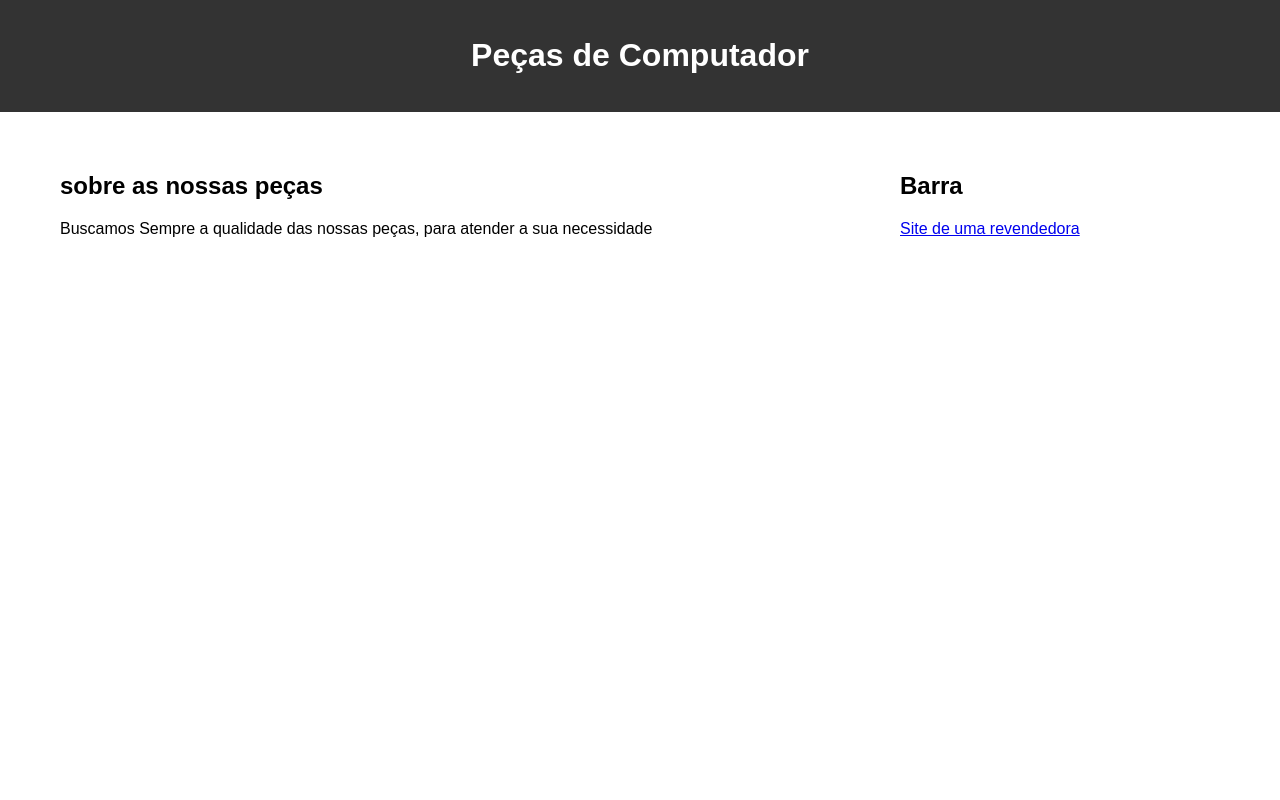
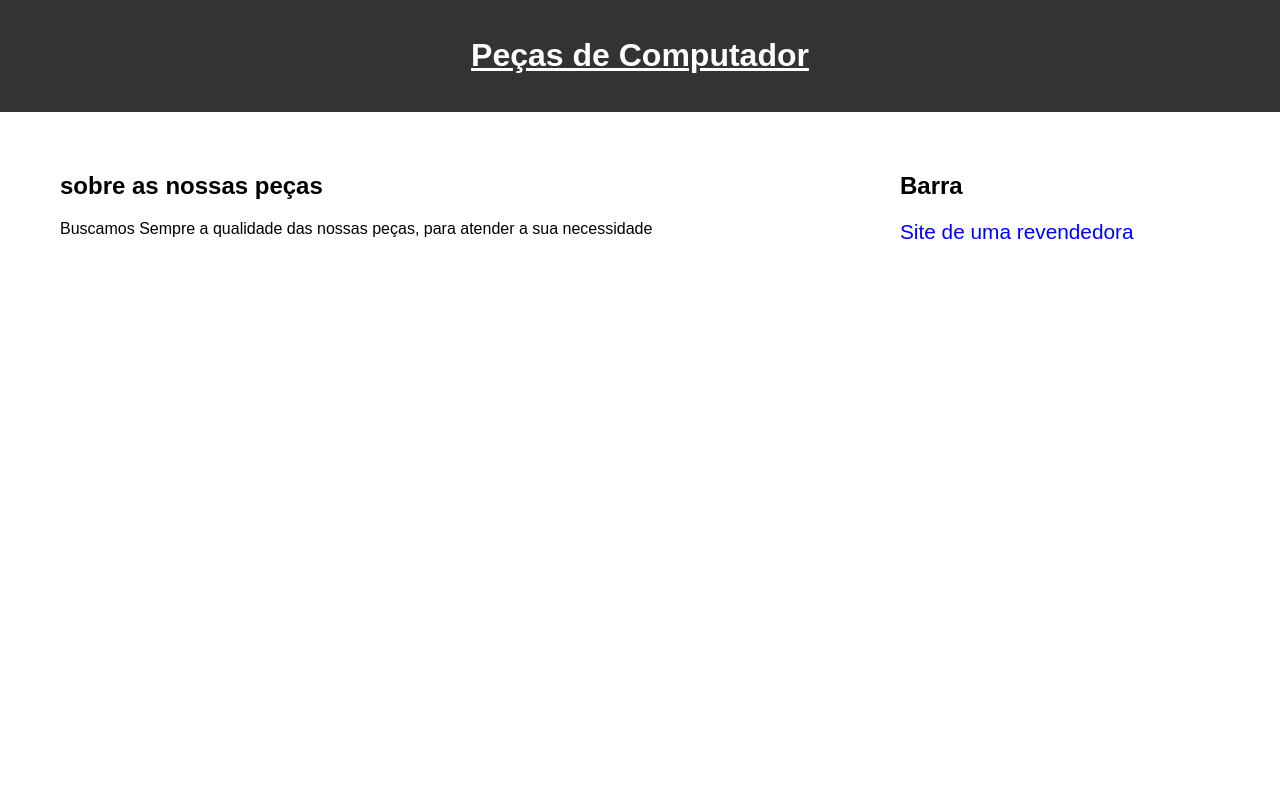
Before and after one commit to reidapurificacao/Site-tarefa-do-Carlos, a plain HTML site: page index.html in a window 1280 px wide. Shown: the top 800 px of the page. Drawn offline with Linux system fonts and the light colour scheme.

Commit message:
atualização

```diff
--- a/style.css
+++ b/style.css
@@ -43,3 +43,19 @@ body {
   article{
       height: 110vh;
   }
+  header h1{
+      color: white;
+      text-decoration: underline;
+      font-size: 2.0em;
+
+  }
+  article a{
+    font-size: 1.3em;
+    text-decoration: none;
+    color: blue;
+  }
+  article a:hover{
+      color: black;
+      background-color: white;
+    font-size: 1.3em;
+  }
```
